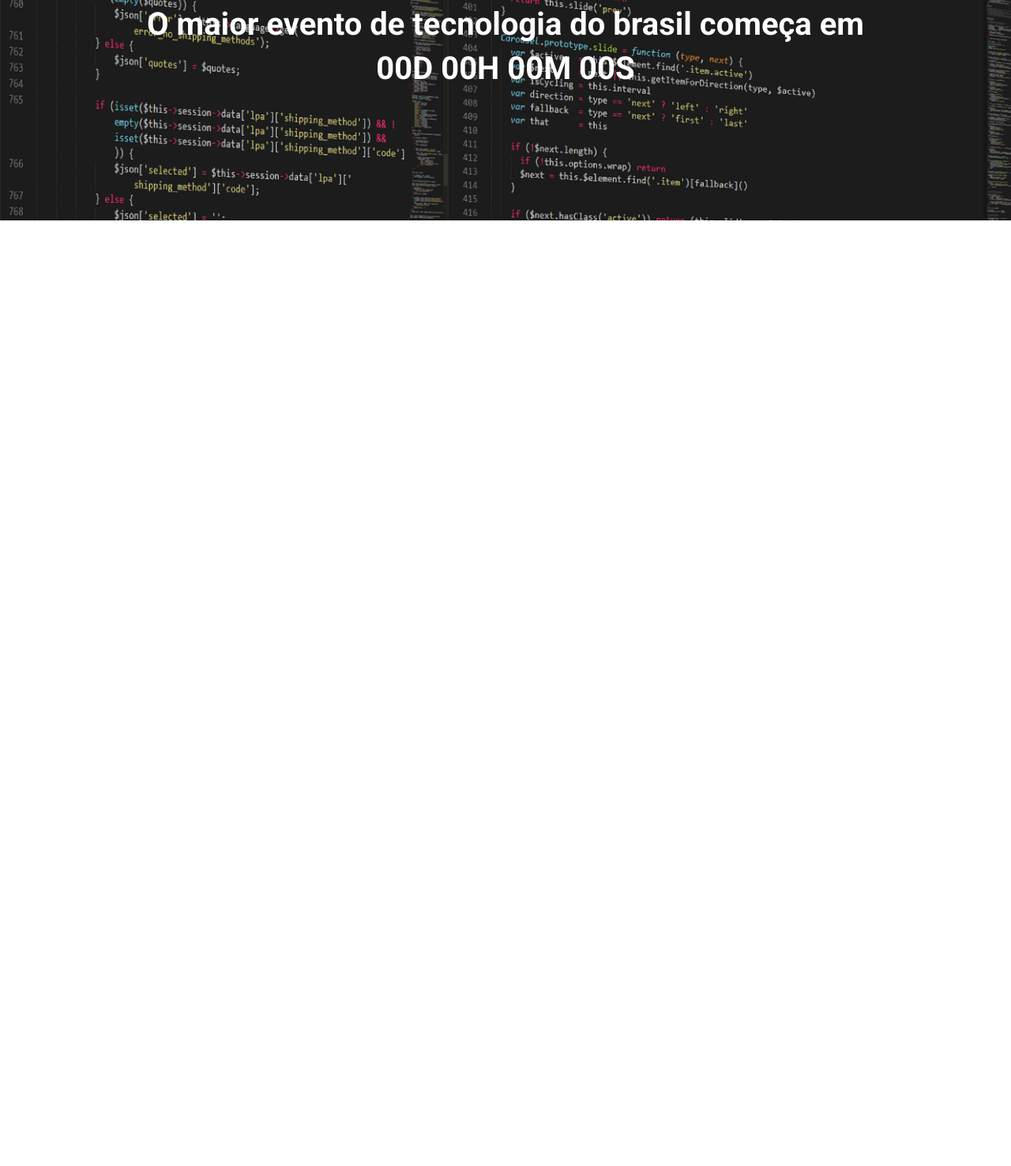
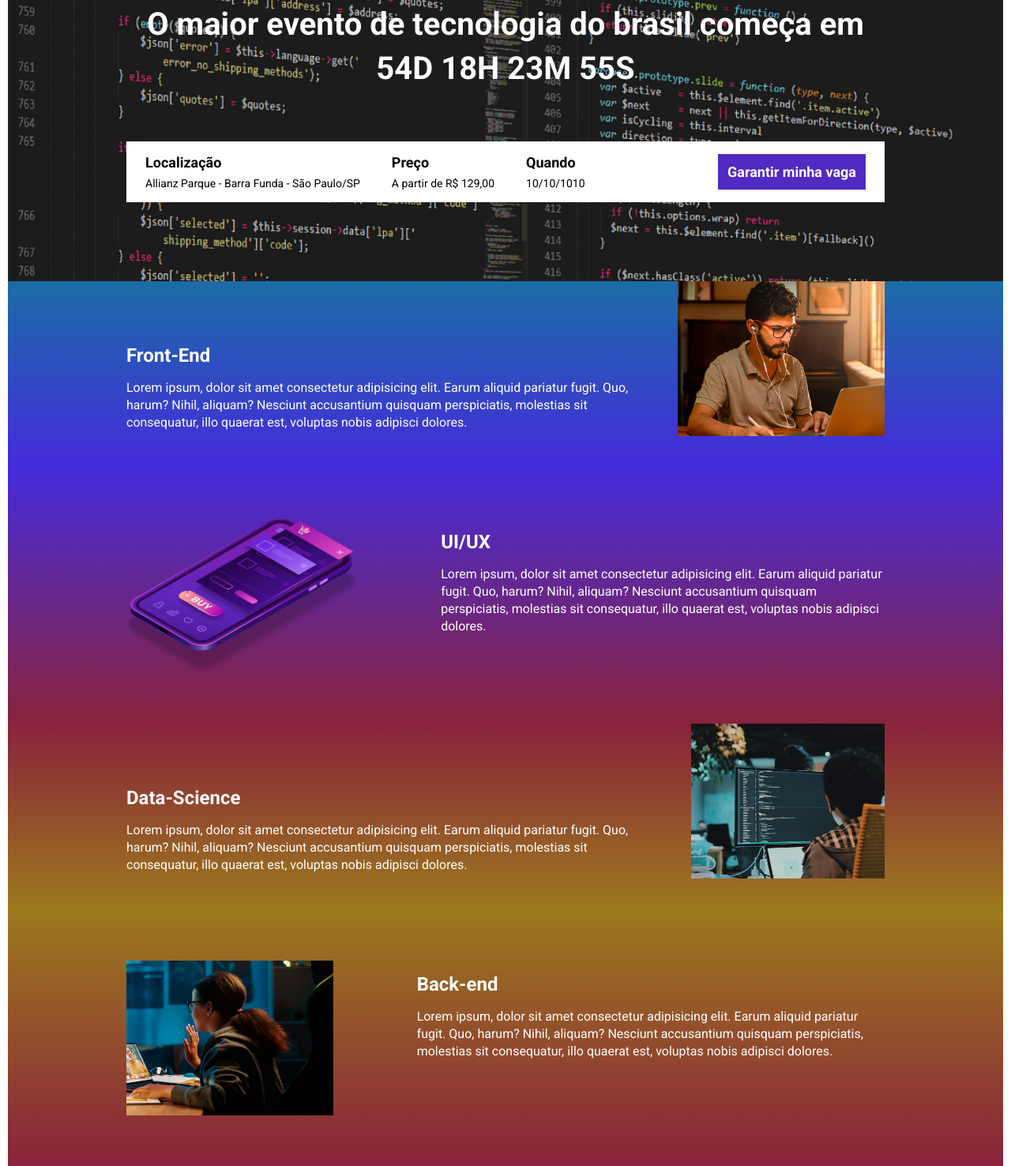
Before and after one commit to paulobeltramin/evento_ebac, a website built with Parcel: page src/index.html in a window 1280 px wide. Shown: the part 205-1681 px from the top of the page at 79% size. Before the commit the page ends 800 px from the top, so only its background shows below. Built offline with nearby package versions, Linux system fonts and the light colour scheme.

Commit message:
finalizado projeto de landing page e cronometro de contagem do evento

```diff
--- a/package.json
+++ b/package.json
@@ -2,10 +2,10 @@
   "name": "evento_ebac",
   "version": "1.0.0",
   "description": "",
-  "main": "index.js",
   "scripts": {
     "test": "echo \"Error: no test specified\" && exit 1",
-    "dev": "parcel src/index.html src/styles/main.scss src/scripts/main.js"
+    "dev": "parcel src/index.html src/styles/main.scss src/scripts/main.js",
+    "build":"parcel build src/index.html"
   },
   "keywords": [],
   "author": "",
--- a/src/index.html
+++ b/src/index.html
@@ -1,5 +1,6 @@
 <!DOCTYPE html>
 <html lang="pt-BR">
+
 <head>
     <meta charset="UTF-8">
     <meta name="viewport" content="width=device-width, initial-scale=1.0">
@@ -7,6 +8,8 @@
     <link rel="preconnect" href="https://fonts.googleapis.com">
     <link rel="preconnect" href="https://fonts.gstatic.com" crossorigin>
     <link href="https://fonts.googleapis.com/css2?family=Roboto:wght@400;700&display=swap" rel="stylesheet">
+
+    <link href="https://unpkg.com/aos@2.3.1/dist/aos.css" rel="stylesheet">
     <link rel="stylesheet" href="./styles/main.scss">
     <script src="./scripts/main.js" defer></script>
 </head>
@@ -20,16 +23,147 @@
 
                 <div>
                     <p class="hero__logo__text">
-                   O maior evento de tecnologia do brasil começa em 00D 00H 00M 00S
+                        O maior evento de tecnologia do brasil começa em <span id="contador"></span>
                     </p>
                 </div>
-        </div>
+
+                <div class="infos-bar">
+                    <ul class="infos-bar__list">
+                        <li class="infos-bar__list__item">
+                            <b>Localização</b>
+                            Allianz Parque - Barra Funda - São Paulo/SP
+                        </li>
+
+                        <li class="infos-bar__list__item">
+                            <b>Preço</b>
+                            A partir de R$ 129,00
+                        </li>
+
+                        <li class="infos-bar__list__item">
+                            <b>Quando</b>
+                            10/10/1010
+                        </li>
+                    </ul>
+
+                    <a href="#" class="button button--primary">
+                        Garantir minha vaga
+                    </a>
                 </div>
 
+            </div>
 
+            <section class="event">
+
+
+
+
+                <div class="event__content" data-aos="fade-right">
+
+
+                    <div>
+
+                        <h2>
+                            Front-End
+                        </h2>
+
+                        <p>
+                            Lorem ipsum, dolor sit amet consectetur adipisicing elit. Earum aliquid pariatur fugit. Quo,
+                            harum? Nihil, aliquam? Nesciunt accusantium quisquam perspiciatis, molestias sit
+                            consequatur,
+                            illo quaerat est, voluptas nobis adipisci dolores.
+                        </p>
+                    </div>
+
+                    <img src="./images/frontend.png" alt="front-end">
+                </div>
+            </section>
+
+            <section class="event-2">
+
+
+
+                <div class="event-2__content" data-aos="fade-left">
+                    <img src="./images/ui-ux.png" alt="front-end">
+
+                    <div>
+
+                        <h2>
+                            UI/UX
+                        </h2>
+
+                        <p>
+                            Lorem ipsum, dolor sit amet consectetur adipisicing elit. Earum aliquid pariatur fugit. Quo,
+                            harum? Nihil, aliquam? Nesciunt accusantium quisquam perspiciatis, molestias sit
+                            consequatur,
+                            illo quaerat est, voluptas nobis adipisci dolores.
+                        </p>
+
+                    </div>
+
+                </div>
+            </section>
+
+            <section class="event-3">
+
+
+
+                <div class="event-3__content" data-aos="fade-right">
+
+
+                    <div>
+
+                        <h2>
+                            Data-Science
+                        </h2>
+
+                        <p>
+                            Lorem ipsum, dolor sit amet consectetur adipisicing elit. Earum aliquid pariatur fugit. Quo,
+                            harum? Nihil, aliquam? Nesciunt accusantium quisquam perspiciatis, molestias sit
+                            consequatur,
+                            illo quaerat est, voluptas nobis adipisci dolores.
+                        </p>
+                    </div>
+
+                    <img src="./images/data.png" alt="front-end">
+                </div>
+            </section>
+
+            <section class="event-4">
+
+
+
+                <div class="event-4__content" data-aos="fade-left">
+
+                    <img src="./images/backend.png" alt="front-end">
+
+
+                    <div>
+
+                        <h2>
+                            Back-end
+                        </h2>
+
+                        <p>
+
+                            Lorem ipsum, dolor sit amet consectetur adipisicing elit. Earum aliquid pariatur fugit. Quo,
+                            harum? Nihil, aliquam? Nesciunt accusantium quisquam perspiciatis, molestias sit
+                            consequatur,
+                            illo quaerat est, voluptas nobis adipisci dolores.
+                        </p>
+
+                    </div>
+
+                </div>
+            </section>
+
+        </div>
     </header>
 
 
 
+
+    <script src="https://unpkg.com/aos@2.3.1/dist/aos.js"></script>
+
 </body>
+
 </html>
--- a/src/scripts/main.js
+++ b/src/scripts/main.js
@@ -1,2 +1,25 @@
 
-console.log("ola mundo")
+AOS.init();
+
+
+const eventDate = new Date("jan 13 , 2024 19:00:00");
+const timeForEvent = eventDate.getTime();
+
+
+contageHours = setInterval(function () {
+    const currentDate = new Date()
+    const currentTimeStamp = currentDate.getTime()
+    const dateForEvent = timeForEvent - currentTimeStamp
+
+    const day = Math.floor(dateForEvent / (1000 * 60 * 60 * 24))
+    const hours = Math.floor(dateForEvent % (1000 * 60 * 60 * 24) / (1000 * 60 * 60))
+    const minutes = Math.floor(dateForEvent % (1000 * 60 * 60) / (1000 * 60))
+    const secunds = Math.floor(dateForEvent % (1000 * 60) / 1000)
+
+    document.getElementById("contador").innerHTML = ` ${day}D  ${hours}H  ${minutes}M  ${secunds}S`
+
+    if (dateForEvent < 0) {
+        clearInterval(eventDate)
+        document.getElementById("contador").innerHTML = "O grande dia chegou "
+    }
+}, 1000)
--- a/src/styles/_hero.scss
+++ b/src/styles/_hero.scss
@@ -16,7 +16,7 @@
 
 
         &__text {
-           text-align: center;
+            text-align: center;
             margin: 0 auto;
             margin-bottom: 64px;
             color: #fff;
@@ -25,7 +25,7 @@
             font-weight: 800;
             max-width: 916px;
 
-            @media screen and (max-width:640px){
+            @media screen and (max-width:640px) {
                 max-width: 350px;
             }
 
--- /dev/null
+++ b/src/styles/components/_button.scss
@@ -0,0 +1,27 @@
+.button {
+
+    padding: 12px;
+    color: #fff;
+    text-decoration: none;
+    font-size: 18px;
+    font-weight: bold;
+    margin: 16px 24px 16px;
+    text-align: center;
+
+    &--primary {
+        background-color: #4F2AC3;
+    }
+
+    @media screen and (max-width:640px) {
+        font-size: 14px;
+        display: block;
+        width: 80%;
+        margin: 0 auto;
+
+    }
+
+    @media screen and (min-width:640px) and (max-width:1024px) {
+        font-size: 16px;
+        width: 40%;
+    }
+}
--- /dev/null
+++ b/src/styles/components/_event.scss
@@ -0,0 +1,267 @@
+.event {
+
+
+    background-image: linear-gradient(180deg, #1B6CA7 0%, #442BDB 100%);
+
+
+    h2 {
+        padding-top: 80px;
+        color: #fff;
+    }
+
+    &__content {
+
+        max-width: 960px;
+        margin: 0 auto;
+        display: flex;
+
+        p {
+            margin-top: 16px;
+            color: #fff;
+            line-height: 22px;
+            font-weight: 400;
+        }
+
+        img {
+            height: 196px;
+            margin-left: 40px;
+            margin-bottom: 40px;
+
+        }
+    }
+
+    @media screen and (max-width:640px) {
+        max-width: 100%;
+
+        h2 {
+            text-align: center;
+            padding-left: 0;
+        }
+
+
+        &__content {
+            max-width: 100%;
+            display: block;
+            padding: 0 10px;
+
+            p {
+                text-align: center;
+                margin-bottom: 15px;
+            }
+
+            img {
+                width: 100%;
+                margin: 0 auto;
+                margin-bottom: 40px;
+            }
+        }
+    }
+
+    @media screen and (min-width:640px) and (max-width:1024px) {
+
+        &__content {
+            padding: 0 15px;
+        }
+    }
+
+}
+
+.event-2 {
+
+    background: linear-gradient(180deg, #442BDB 0%, #89223B 100%);
+
+
+    h2 {
+        padding-top: 80px;
+        color: #fff;
+    }
+
+    &__content {
+
+        max-width: 960px;
+        margin: 0 auto;
+        display: flex;
+
+        p {
+            margin-top: 16px;
+            color: #fff;
+            line-height: 22px;
+            font-weight: 400;
+        }
+
+        img {
+            height: 196px;
+            margin: 64px 11% 64px 0;
+
+        }
+    }
+
+    @media screen and (max-width:640px) {
+        max-width: 100%;
+
+        h2 {
+            text-align: center;
+            padding-left: 0;
+        }
+
+
+        &__content {
+            max-width: 100%;
+            display: flex;
+            flex-direction: column-reverse;
+            padding: 0 10px;
+
+            p {
+                text-align: center;
+
+            }
+
+            img {
+                width: 100%;
+                margin: 0 auto;
+                margin-top: 40px;
+            }
+        }
+    }
+
+    @media screen and (min-width:640px) and (max-width:1024px) {
+
+        &__content {
+            padding: 0 15px;
+        }
+    }
+}
+
+.event-3 {
+
+    background: linear-gradient(180deg, #89223B 0%, #9C791D 100%);
+
+
+    h2 {
+        padding-top: 80px;
+        color: #fff;
+    }
+
+    &__content {
+
+        max-width: 960px;
+        margin: 0 auto;
+        display: flex;
+
+        p {
+            margin-top: 16px;
+            color: #fff;
+            line-height: 22px;
+            font-weight: 400;
+        }
+
+        img {
+            height: 196px;
+            margin-left: 40px;
+            margin-bottom: 40px;
+
+        }
+    }
+
+    @media screen and (max-width:640px) {
+        max-width: 100%;
+
+        h2 {
+            text-align: center;
+            padding-left: 0;
+        }
+
+
+        &__content {
+            max-width: 100%;
+            display: block;
+            padding: 0 10px;
+
+            p {
+                text-align: center;
+                padding-bottom: 24px;
+            }
+
+            img {
+                width: 100%;
+                margin: 0 auto;
+                margin-top: 40px;
+            }
+        }
+    }
+
+    @media screen and (min-width:640px) and (max-width:1024px) {
+
+        &__content {
+            padding: 0 15px;
+        }
+    }
+}
+
+.event-4 {
+
+    background: linear-gradient(180deg, #9C791D 0%, #89223B 100%);
+
+
+
+    h2 {
+        padding-top: 80px;
+        color: #fff;
+    }
+
+    &__content {
+
+        max-width: 960px;
+        margin: 0 auto;
+        display: flex;
+
+        p {
+            margin-top: 16px;
+            color: #fff;
+            line-height: 22px;
+            font-weight: 400;
+
+        }
+
+        img {
+            height: 196px;
+            margin: 64px 11% 64px 0;
+
+        }
+    }
+
+    @media screen and (max-width:640px) {
+        max-width: 100%;
+
+        h2 {
+            text-align: center;
+            padding-left: 0;
+        }
+
+
+        &__content {
+            max-width: 100%;
+            display: flex;
+            flex-direction: column-reverse;
+            padding: 0 10px;
+
+            p {
+                text-align: center;
+                padding-bottom: 24px;
+            }
+
+            img {
+                width: 100%;
+                margin: 0 auto;
+                margin-bottom: 40px;
+            }
+        }
+    }
+
+    @media screen and (min-width:640px) and (max-width:1024px) {
+
+        &__content {
+            padding: 0 15px;
+        }
+    }
+}
--- /dev/null
+++ b/src/styles/components/_infos_bar.scss
@@ -0,0 +1,56 @@
+
+.infos-bar{
+    background-color: #fff;
+    max-width: 960px;
+    margin: 0 auto;
+    display: flex;
+    justify-content: space-between;
+    align-items: center;
+
+
+    &__list{
+
+        display: flex;
+        gap: 40px;
+        padding: 16px 24px;
+        list-style: none;
+        color: black;
+
+        &__item{
+             font-size: 14px;
+            b{
+                color: black;
+                display: block;
+                margin-bottom: 8px;
+                font-size: 18px;
+            }
+        }
+    }
+
+    @media screen and (max-width:640px){
+         max-width: 80%;
+         display: block;
+
+        &__list{
+          display: block;
+
+            &__item{
+                margin-bottom: 24px ;
+            }
+        }
+    }
+
+    @media screen and (min-width:640px) and (max-width:1024px){
+        max-width: 90%;
+
+
+        &__list{
+            display: flex;
+            gap: 30px;
+        }
+
+        &__item{
+            line-height: 40px;
+        }
+    }
+}
--- a/src/styles/main.scss
+++ b/src/styles/main.scss
@@ -1,4 +1,7 @@
 @use "hero";
+@use "./components/infos_bar";
+@use "./components/button";
+@use "./components/event";
 
 *{
     padding: 0;
@@ -8,17 +11,17 @@
 }
 
 .container{
-    max-width: 1300px;
+    max-width: 1260px;
     width: 100%;
     margin: 0 auto;
 
 
     @media screen and (max-width:640px){
-        max-width: 80%;
+        max-width: 100%;
     }
 
 
     @media screen and (max-width:1024px){
-        max-width: 90%;
+        max-width: 100%;
     }
 }
```
Lines whose indentation alone changed are shown as unchanged.
